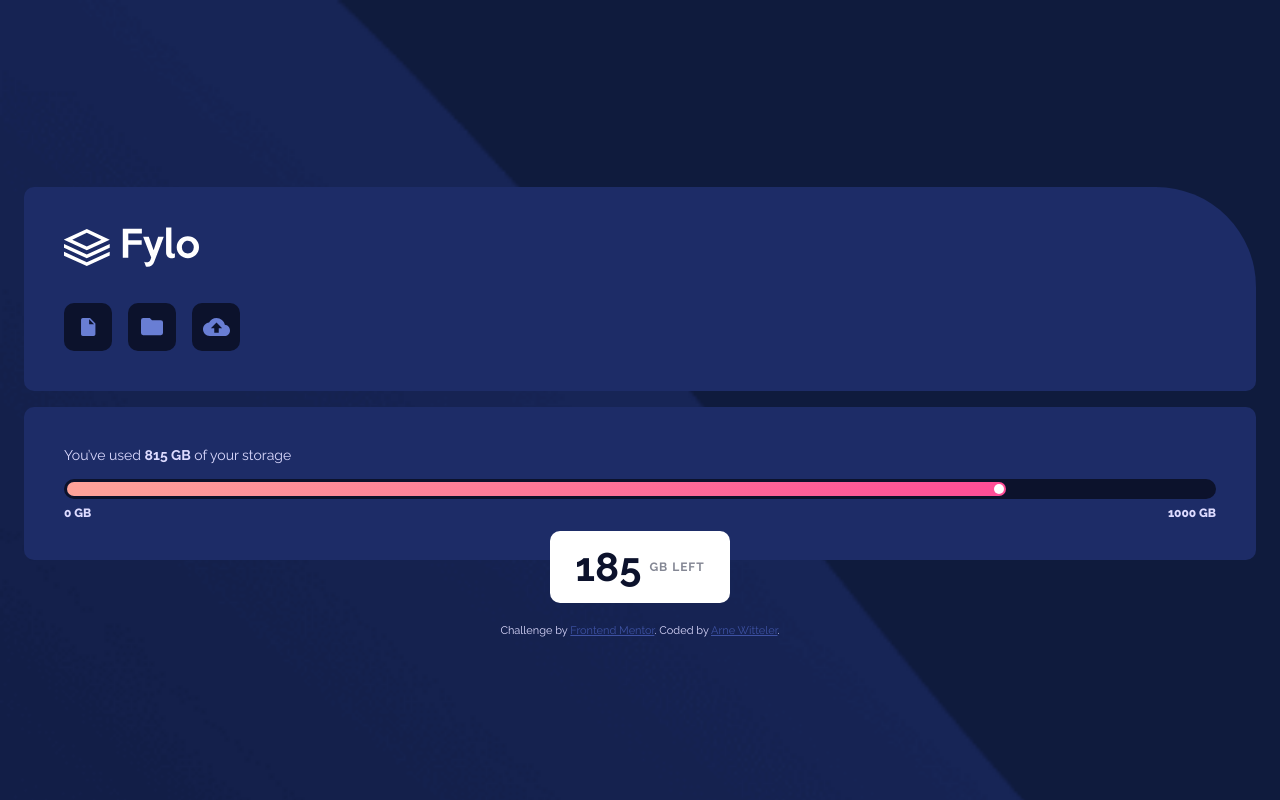
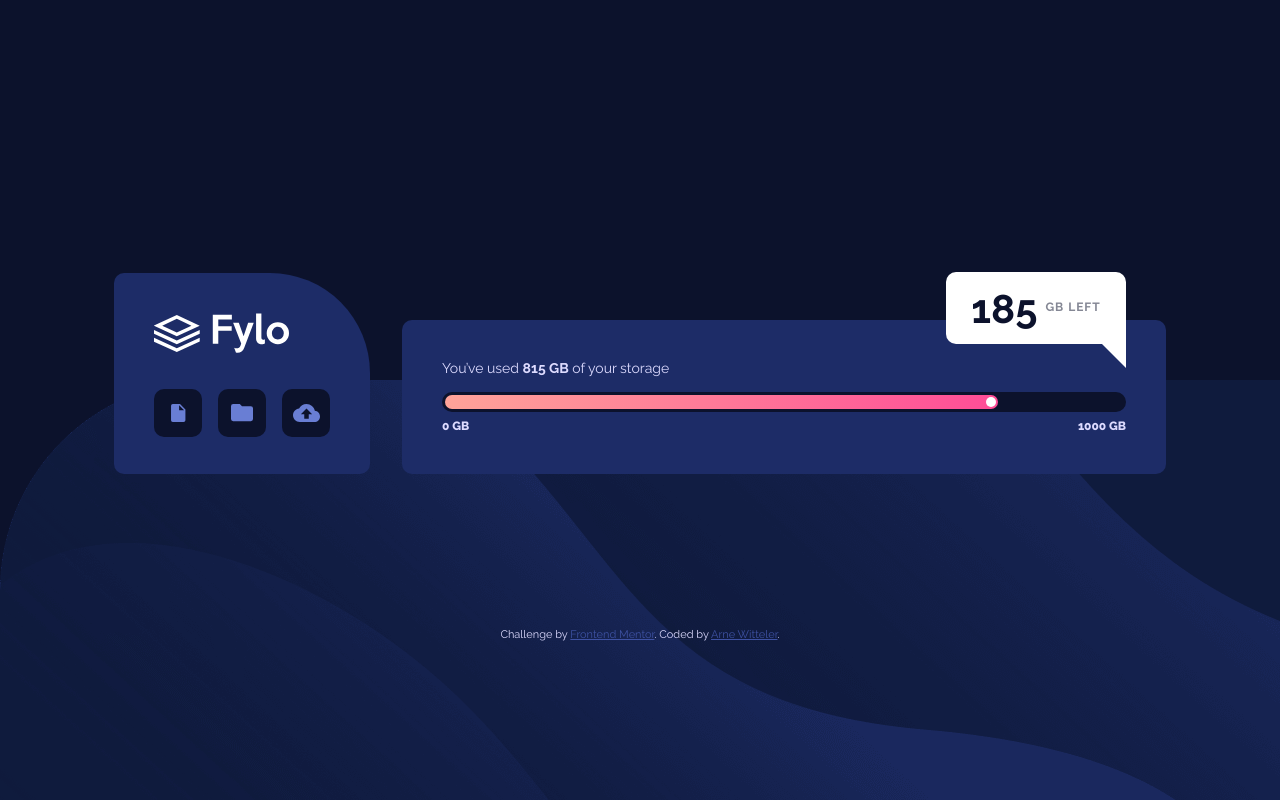
Before and after one commit to arne-witteler/fylo-data-storage-component, a plain HTML site: page index.html in a window 1280 px wide. Drawn offline with Linux system fonts and the light colour scheme.

Commit message:
add responsive media queries

```diff
--- a/styles/styles.css
+++ b/styles/styles.css
@@ -27,6 +27,7 @@ header {
   background-color: var(--color-blue-850);
   padding: 40px;
   border-radius: 10px 100px 10px 10px;
+  max-width: 315px;
 }
 
 .header__logo {
@@ -41,7 +42,6 @@ header {
 
 .header__icon {
   display: flex;
-  align-self: center;
   justify-content: center;
   background-color: var(--color-blue-950);
   padding: 15px;
@@ -66,17 +66,17 @@ header {
   font-size: 14px;
   line-height: 1.15;
   font-weight: var(--font-weight-regular);
-  text-align: left;
 }
 
 .storage-card__bar {
   display: flex;
   align-items: center;
-  justify-content: left;
+  justify-content: flex-start;
   background-color: var(--color-blue-950);
   border-radius: 10px;
   height: 20px;
   margin: 16px 0 8px 0;
+  padding: 3px;
   overflow: hidden;
 }
 
@@ -85,7 +85,7 @@ header {
   height: 14px;
   border-radius: 8px;
   width: 81.5%;
-  margin-left: 3px;
+  height: 100%;
 }
 
 .storage-card__bar-ball {
@@ -117,31 +117,28 @@ header {
   top: 24px;
   left: 50%;
   transform: translateX(-50%);
-
   background-color: var(--color-white);
   width: 180px;
   height: 72px;
   border-radius: 10px;
-
   display: flex;
   align-items: center;
   justify-content: center;
   gap: 8px;
-
   text-transform: uppercase;
   font-weight: var(--font-weight-bold);
+  color: var(--color-blue-950);
 }
 
 .storage-card__remaining-number {
   font-size: 40px;
-  color: var(--color-blue-950);
 }
 
 .storage-card__remaining-label {
   font-size: 12px;
   letter-spacing: 1px;
-  opacity: 50%;
-  color: var(--color-blue-950);
+  opacity: 0.5;
+  line-height: 1.15;
 }
 
 .footer__attribution {
@@ -154,3 +151,72 @@ header {
 .footer__attribution a {
   color: hsl(228, 45%, 44%);
 }
+
+@media (min-width: 768px) {
+  html {
+    background-color: var(--color-blue-950);
+  }
+
+  body {
+    background: url(/images/bg-desktop.png);
+    background-repeat: no-repeat;
+    background-position: bottom left;
+  }
+
+  .page {
+    padding: 114px;
+  }
+}
+
+@media (min-width: 1024px) {
+  .page {
+    display: flex;
+    flex-direction: row;
+    justify-content: flex-end;
+    align-items: flex-end;
+  }
+
+  header {
+    max-width: 350px;
+    height: 201px;
+  }
+
+  .storage-card {
+    position: relative;
+    width: 100%;
+    margin-left: 32px;
+    height: 154px;
+    margin-top: 0;
+  }
+
+  .storage-card__remaining {
+    position: absolute;
+    top: -48px;
+    right: 40px;
+  }
+
+  .storage-card__remaining-value {
+    position: relative;
+    transform: none;
+    left: auto;
+    top: auto;
+    border-radius: 10px 10px 0 10px;
+  }
+
+  .storage-card__remaining-value::after {
+    content: '';
+    position: absolute;
+    bottom: -24px;
+    right: 0;
+    width: 24px;
+    height: 24px;
+    background-color: var(--color-white);
+    clip-path: polygon(0 0, 100% 0, 100% 100%);
+  }
+}
+
+@media (min-width: 1440px) {
+  body {
+    background-size: 100%;
+  }
+}
```
Also changed, not shown: 1 other file.
